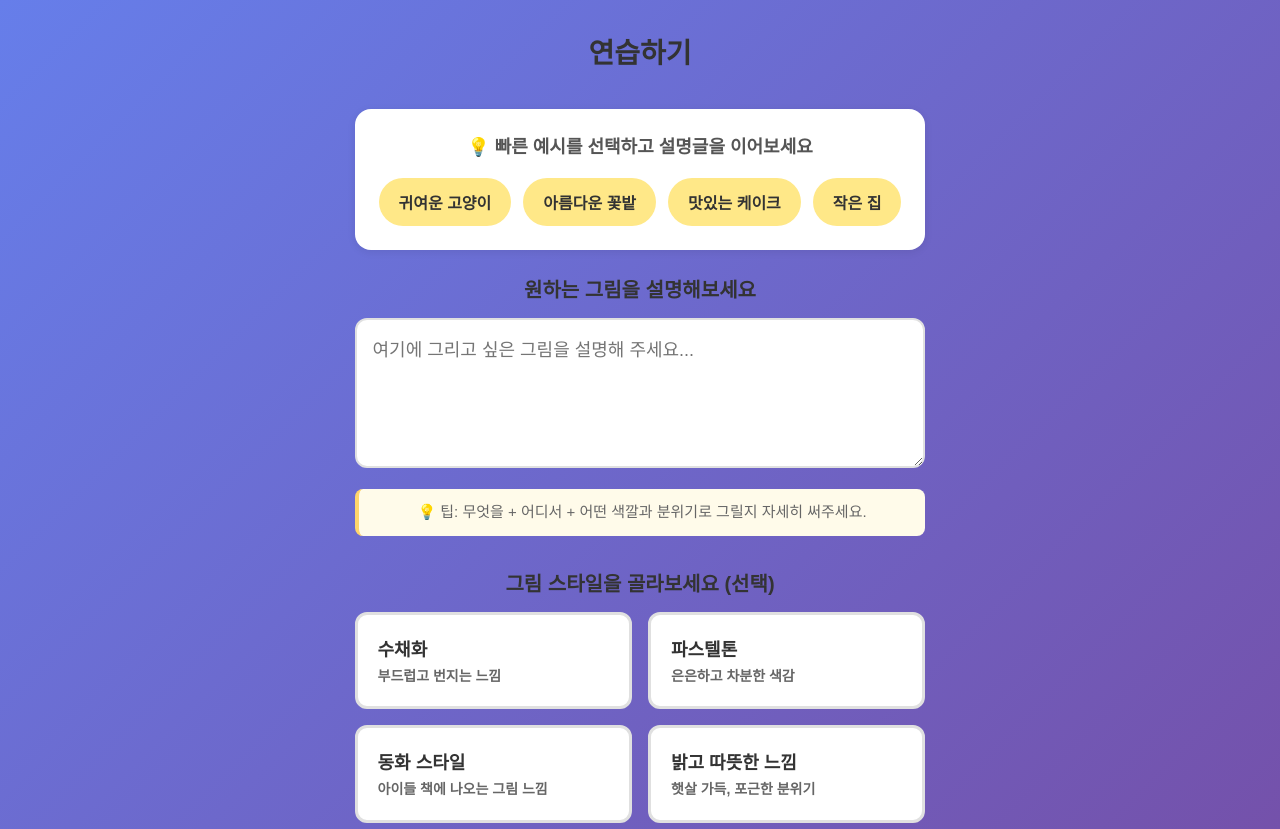
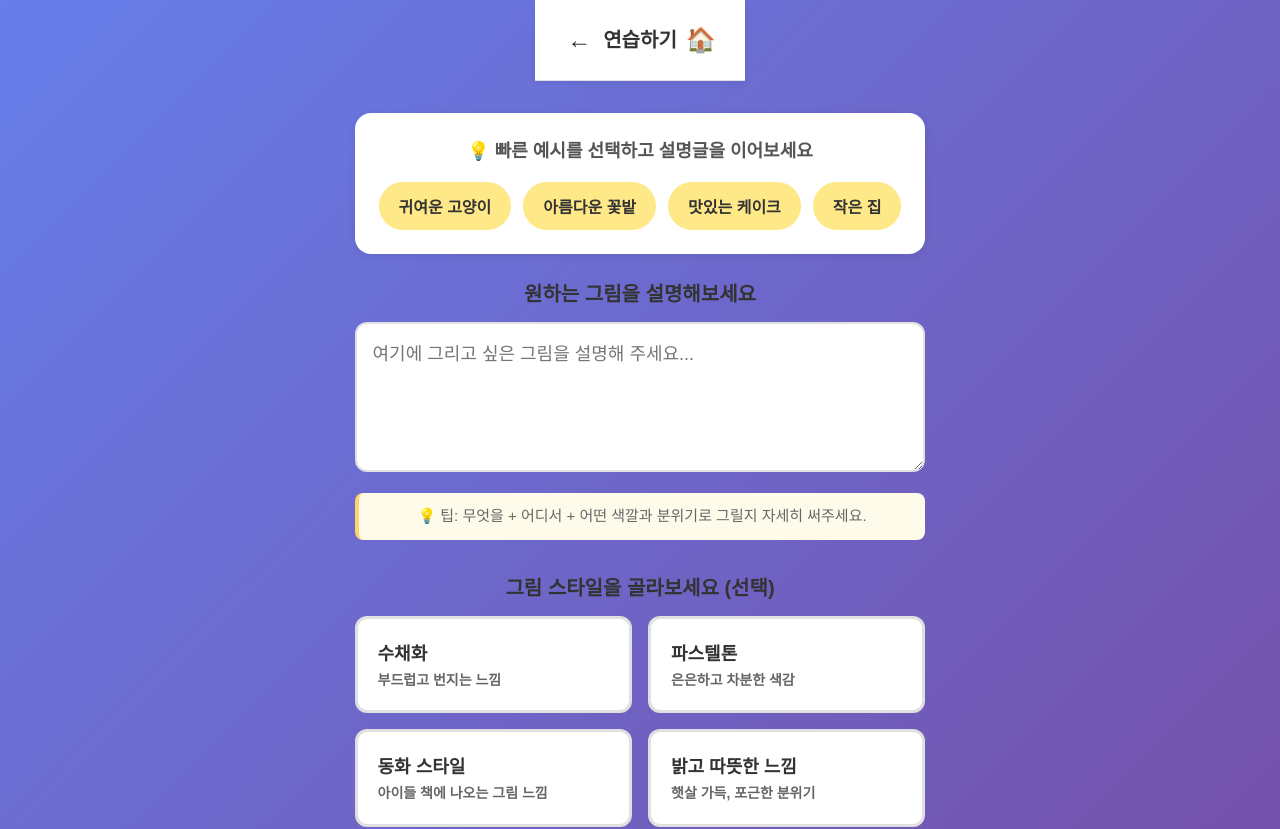
Before and after one commit to sunsudun25-cloud/hidi-story-maker, a React (Vite) app: page /draw/practice in a window 1280 px wide. Shown: the top 829 px of the page. Built offline with nearby package versions, Linux system fonts and the light colour scheme.

Commit message:
Add TopHeader component with navigation buttons

```diff
--- /dev/null
+++ b/src/components/TopHeader.css
@@ -0,0 +1,63 @@
+/* TopHeader.css - 고령친화 UI */
+
+.top-header-wrapper {
+  display: flex;
+  align-items: center;
+  justify-content: space-between;
+  padding: 16px 20px;
+  background: white;
+  border-bottom: 1px solid #e0e0e0;
+  position: sticky;
+  top: 0;
+  z-index: 100;
+  box-shadow: 0 2px 8px rgba(0, 0, 0, 0.05);
+}
+
+.header-btn {
+  width: 48px;
+  height: 48px;
+  border: none;
+  background: transparent;
+  font-size: 24px;
+  cursor: pointer;
+  display: flex;
+  align-items: center;
+  justify-content: center;
+  border-radius: 12px;
+  transition: all 0.2s ease;
+  color: #333;
+}
+
+.header-btn:hover {
+  background: #f5f5f5;
+}
+
+.header-btn:active {
+  background: #e8e8e8;
+}
+
+.header-title {
+  font-size: 20px;
+  font-weight: 700;
+  color: #333;
+  margin: 0;
+  flex: 1;
+  text-align: center;
+}
+
+/* 모바일 */
+@media (max-width: 480px) {
+  .top-header-wrapper {
+    padding: 12px 16px;
+  }
+
+  .header-btn {
+    width: 44px;
+    height: 44px;
+    font-size: 22px;
+  }
+
+  .header-title {
+    font-size: 18px;
+  }
+}
--- /dev/null
+++ b/src/components/TopHeader.tsx
@@ -0,0 +1,22 @@
+// src/components/TopHeader.tsx
+import React from "react";
+import { useNavigate } from "react-router-dom";
+import "./TopHeader.css";
+
+export default function TopHeader({ title }: { title: string }) {
+  const navigate = useNavigate();
+
+  return (
+    <div className="top-header-wrapper">
+      <button className="header-btn" onClick={() => navigate(-1)}>
+        ←
+      </button>
+
+      <h2 className="header-title">{title}</h2>
+
+      <button className="header-btn" onClick={() => navigate("/home")}>
+        🏠
+      </button>
+    </div>
+  );
+}
--- a/src/pages/DrawPractice.tsx
+++ b/src/pages/DrawPractice.tsx
@@ -1,4 +1,5 @@
 import React, { useState } from "react";
+import TopHeader from "../components/TopHeader";
 import "./DrawPractice.css";
 
 type ExamplePrompt = {
@@ -139,9 +140,9 @@ export default function DrawPractice() {
   };
 
   return (
-    <div className="practice-page">
-      {/* 상단 제목 영역은 기존 스타일을 그대로 사용하셔도 됩니다 */}
-      <h2 className="practice-title">연습하기</h2>
+    <>
+      <TopHeader title="연습하기" />
+      <div className="practice-page">
 
       <section className="practice-box">
         <div className="practice-subtitle">
@@ -216,5 +217,6 @@ export default function DrawPractice() {
         </button>
       </div>
     </div>
+    </>
   );
 }
```
